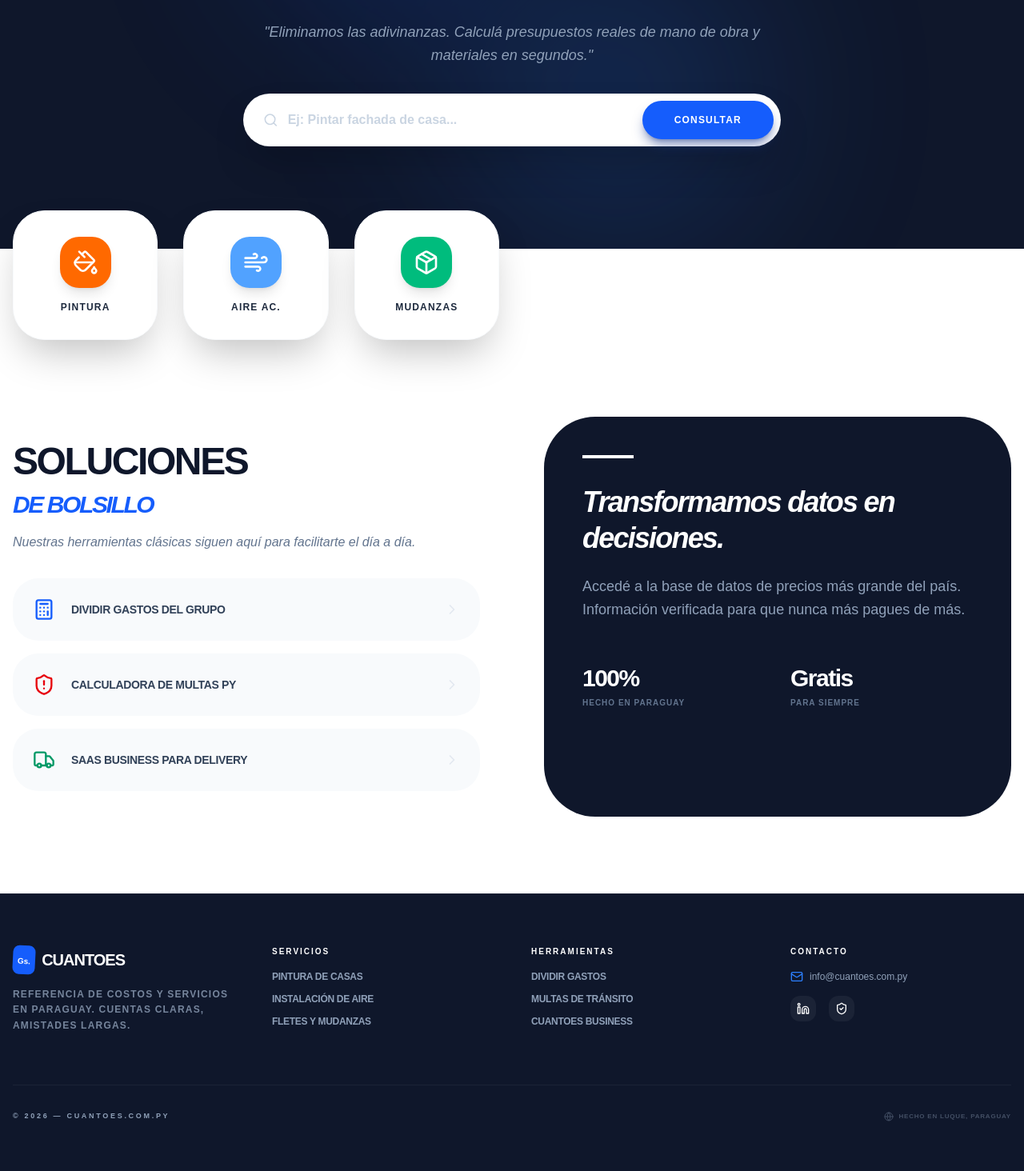
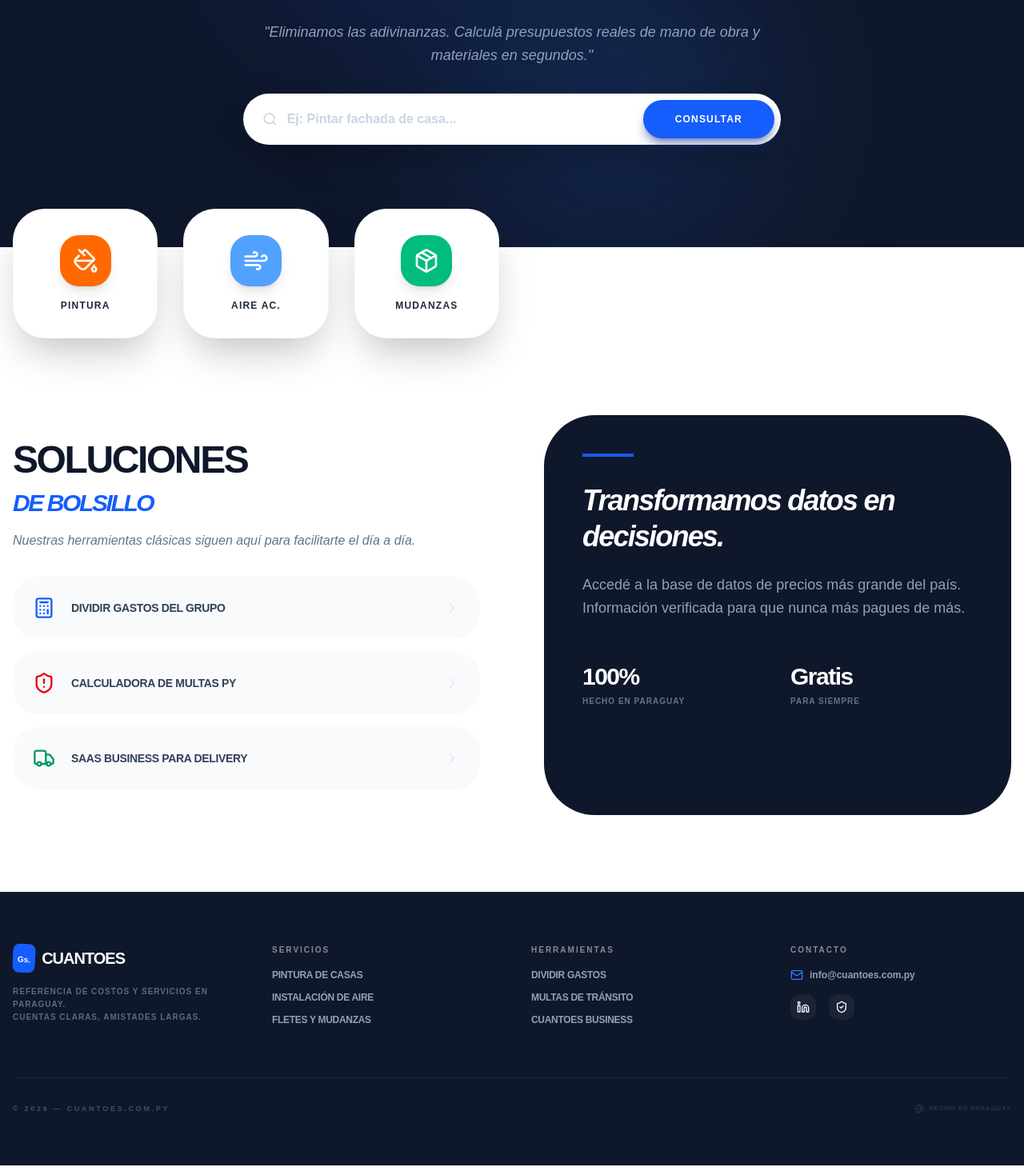
Before and after one commit to Schrammpy/cuanto-es, a Next.js app: page / in a window 1280 px wide. Shown: the part 404-1868 px from the top of the page at 80% size. Built offline with nearby package versions, Linux system fonts and the light colour scheme.

Commit message:
Ajustes y mas ajustes

```diff
--- a/app/page.tsx
+++ b/app/page.tsx
@@ -13,7 +13,7 @@ export default function Home() {
 
   return (
     <main className="min-h-screen bg-white">
-      {/* HERO SECTION - El gran buscador de precios */}
+      {/* HERO SECTION */}
       <section className="bg-slate-900 py-20 md:py-32 px-4 text-center relative overflow-hidden">
         <div className="absolute top-0 left-0 w-full h-full opacity-20 pointer-events-none">
           <div className="absolute top-0 left-1/4 w-96 h-96 bg-blue-600 rounded-full blur-[120px] animate-pulse"></div>
@@ -21,19 +21,19 @@ export default function Home() {
         </div>
 
         <div className="max-w-4xl mx-auto relative z-10 space-y-8">
-          <div className="inline-flex items-center gap-2 bg-blue-600/10 text-blue-400 px-4 py-1.5 rounded-full text-[10px] font-black uppercase tracking-[0.2em] border border-blue-500/20">
+          <div className="inline-flex items-center gap-2 bg-blue-600/10 text-blue-400 px-4 py-1.5 rounded-full text-[10px] font-black uppercase tracking-[0.2em] border border-blue-500/20 shadow-sm shadow-blue-500/10">
             <Sparkles className="w-3 h-3" /> El índice de precios de Paraguay
           </div>
 
           <h1 className="text-4xl md:text-7xl font-[900] text-white tracking-tighter leading-none">
-            ¿Cuánto cuesta <br/> un <span className="text-blue-600 italic">servicio hoy?</span>
+            ¿Cuánto cuesta <br/> un <span className="text-blue-600 italic font-black">servicio hoy?</span>
           </h1>
 
           <p className="text-slate-400 text-sm md:text-lg font-medium max-w-2xl mx-auto leading-relaxed italic">
             "Eliminamos las adivinanzas. Calculá presupuestos reales de mano de obra y materiales en segundos."
           </p>
 
-          <div className="max-w-2xl mx-auto bg-white p-2 rounded-2xl md:rounded-full shadow-2xl flex flex-col md:flex-row items-center gap-2 mt-8 border border-slate-100/10">
+          <div className="max-w-2xl mx-auto bg-white p-2 rounded-2xl md:rounded-full shadow-2xl flex flex-col md:flex-row items-center gap-2 mt-8">
             <div className="flex items-center flex-1 px-4 gap-3 w-full">
               <Search className="w-5 h-5 text-slate-300" />
               <input
@@ -41,7 +41,7 @@ export default function Home() {
                 className="w-full py-3 outline-none text-slate-700 font-bold placeholder:text-slate-300"
               />
             </div>
-            <button className="w-full md:w-auto bg-blue-600 text-white px-10 py-4 rounded-xl md:rounded-full font-black text-xs uppercase tracking-widest active:scale-95 transition-all shadow-lg shadow-blue-900/50">
+            <button className="w-full md:w-auto bg-blue-600 text-white px-10 py-4 rounded-xl md:rounded-full font-[900] text-xs uppercase tracking-widest active:scale-95 transition-all shadow-lg shadow-blue-900/50">
               Consultar
             </button>
           </div>
@@ -62,12 +62,12 @@ export default function Home() {
         </div>
       </section>
 
-      {/* HERRAMIENTAS SECUNDARIAS */}
+      {/* HERRAMIENTAS */}
       <section className="max-w-7xl mx-auto px-4 py-24 grid md:grid-cols-2 gap-20 items-center">
         <div className="space-y-8">
           <div>
             <h2 className="text-3xl md:text-5xl font-[900] text-slate-900 tracking-tighter leading-none mb-4 uppercase">
-              Soluciones <br/> <span className="text-blue-600 italic text-2xl md:text-3xl">de bolsillo</span>
+              Soluciones <br/> <span className="text-blue-600 italic text-2xl md:text-3xl font-[900]">de bolsillo</span>
             </h2>
             <p className="text-slate-500 text-sm md:text-base font-medium leading-relaxed italic">
                 Nuestras herramientas clásicas siguen aquí para facilitarte el día a día.
@@ -91,22 +91,22 @@ export default function Home() {
           </div>
         </div>
 
-        {/* PANEL INFORMATIVO (DERECHA) */}
+        {/* PANEL DERECHA */}
         <div className="hidden md:block bg-slate-900 rounded-[4rem] h-[500px] shadow-3xl relative overflow-hidden p-12">
             <div className="relative z-10 space-y-6">
-                <div className="bg-blue-600 w-16 h-1 bg-white mb-8"></div>
+                <div className="bg-blue-600 w-16 h-1 mb-8"></div>
                 <h3 className="text-4xl font-black text-white leading-tight tracking-tighter italic">Transformamos datos en decisiones.</h3>
-                <p className="text-slate-400 text-lg leading-relaxed">
+                <p className="text-slate-400 text-lg leading-relaxed font-medium">
                     Accedé a la base de datos de precios más grande del país. Información verificada para que nunca más pagues de más.
                 </p>
                 <div className="pt-8 grid grid-cols-2 gap-8">
                     <div>
-                        <p className="text-3xl font-black text-white tracking-tighter leading-none">100%</p>
-                        <p className="text-[10px] font-bold text-slate-500 uppercase tracking-widest mt-2">Hecho en Paraguay</p>
+                        <p className="text-3xl font-[900] text-white tracking-tighter leading-none">100%</p>
+                        <p className="text-[10px] font-black text-slate-500 uppercase tracking-widest mt-2">Hecho en Paraguay</p>
                     </div>
                     <div>
-                        <p className="text-3xl font-black text-white tracking-tighter leading-none">Gratis</p>
-                        <p className="text-[10px] font-bold text-slate-500 uppercase tracking-widest mt-2">Para siempre</p>
+                        <p className="text-3xl font-[900] text-white tracking-tighter leading-none">Gratis</p>
+                        <p className="text-[10px] font-black text-slate-500 uppercase tracking-widest mt-2">Para siempre</p>
                     </div>
                 </div>
             </div>
--- a/components/Footer.tsx
+++ b/components/Footer.tsx
@@ -1,6 +1,7 @@
 'use client';
 import React from 'react';
 import Link from 'next/link';
+// Cambiamos el nombre del icono para asegurar compatibilidad
 import { ShieldCheck, Mail, Linkedin, Info, Globe } from 'lucide-react';
 
 export default function Footer() {
@@ -18,14 +19,14 @@ export default function Footer() {
             </div>
             <span className="text-white font-black tracking-tighter text-xl uppercase">CuantoEs</span>
           </div>
-          <p className="text-xs leading-relaxed opacity-80 uppercase font-bold tracking-widest">
-            Referencia de costos y servicios en Paraguay. Cuentas claras, amistades largas.
+          <p className="text-[10px] leading-relaxed opacity-60 uppercase font-bold tracking-widest">
+            Referencia de costos y servicios en Paraguay. <br/> Cuentas claras, amistades largas.
           </p>
         </div>
 
         {/* COLUMNA 2: SERVICIOS */}
         <div className="space-y-4 text-center md:text-left">
-          <h3 className="text-white font-black text-[10px] uppercase tracking-[0.2em]">Servicios</h3>
+          <h3 className="text-white font-black text-[10px] uppercase tracking-[0.2em] opacity-50">Servicios</h3>
           <ul className="text-xs space-y-3 font-bold uppercase tracking-tight">
             <li><Link href="/servicios/pintura" className="hover:text-blue-400 transition-colors">Pintura de Casas</Link></li>
             <li><Link href="/servicios/aire" className="hover:text-blue-400 transition-colors">Instalación de Aire</Link></li>
@@ -35,7 +36,7 @@ export default function Footer() {
 
         {/* COLUMNA 3: HERRAMIENTAS */}
         <div className="space-y-4 text-center md:text-left">
-          <h3 className="text-white font-black text-[10px] uppercase tracking-[0.2em]">Herramientas</h3>
+          <h3 className="text-white font-black text-[10px] uppercase tracking-[0.2em] opacity-50">Herramientas</h3>
           <ul className="text-xs space-y-3 font-bold uppercase tracking-tight">
             <li><Link href="/divisor" className="hover:text-blue-400 transition-colors">Dividir Gastos</Link></li>
             <li><Link href="/multas" className="hover:text-blue-400 transition-colors">Multas de Tránsito</Link></li>
@@ -43,15 +44,15 @@ export default function Footer() {
           </ul>
         </div>
 
-        {/* COLUMNA 4: CONTACTO Y LEGAL */}
+        {/* COLUMNA 4: CONTACTO */}
         <div className="space-y-4 text-center md:text-left">
-          <h3 className="text-white font-black text-[10px] uppercase tracking-[0.2em]">Contacto</h3>
+          <h3 className="text-white font-black text-[10px] uppercase tracking-[0.2em] opacity-50">Contacto</h3>
           <div className="flex flex-col items-center md:items-start gap-4">
-            <a href="mailto:info@cuantoes.com.py" className="flex items-center gap-2 text-xs hover:text-white transition-colors">
+            <a href="mailto:info@cuantoes.com.py" className="flex items-center gap-2 text-xs hover:text-white transition-colors font-bold">
               <Mail className="w-4 h-4 text-blue-500" /> info@cuantoes.com.py
             </a>
             <div className="flex gap-4">
-              <a href="https://www.linkedin.com/in/diegoschramm/" target="_blank" className="p-2 bg-white/5 rounded-xl hover:bg-blue-600 transition-all">
+              <a href="https://www.linkedin.com/in/diegoschramm/" target="_blank" rel="noopener noreferrer" className="p-2 bg-white/5 rounded-xl hover:bg-blue-600 transition-all">
                 <Linkedin className="w-4 h-4 text-white" />
               </a>
               <Link href="/legal" className="p-2 bg-white/5 rounded-xl hover:bg-slate-700 transition-all">
@@ -64,12 +65,12 @@ export default function Footer() {
 
       {/* COPYRIGHT FINAL */}
       <div className="max-w-7xl mx-auto mt-16 pt-8 border-t border-white/5 flex flex-col md:flex-row items-center justify-between gap-4">
-        <p className="text-[9px] font-black uppercase tracking-[0.3em]">
+        <p className="text-[9px] font-black uppercase tracking-[0.3em] opacity-40">
           © {currentYear} — CUANTOES.COM.PY
         </p>
-        <div className="flex items-center gap-1.5 opacity-40">
+        <div className="flex items-center gap-1.5 opacity-20">
           <Globe className="w-3 h-3" />
-          <span className="text-[8px] font-black uppercase tracking-widest">Hecho en Luque, Paraguay</span>
+          <span className="text-[8px] font-black uppercase tracking-widest">Hecho en Paraguay</span>
         </div>
       </div>
     </footer>
```
